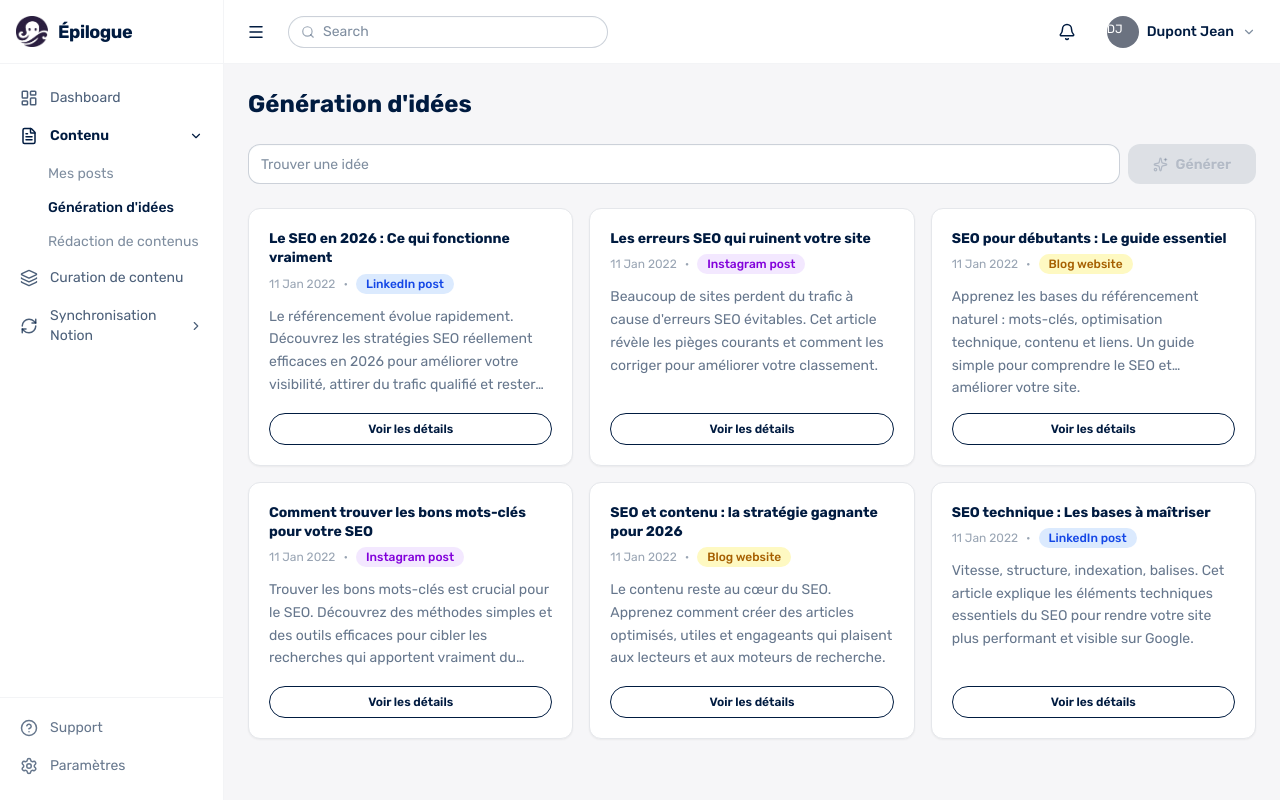
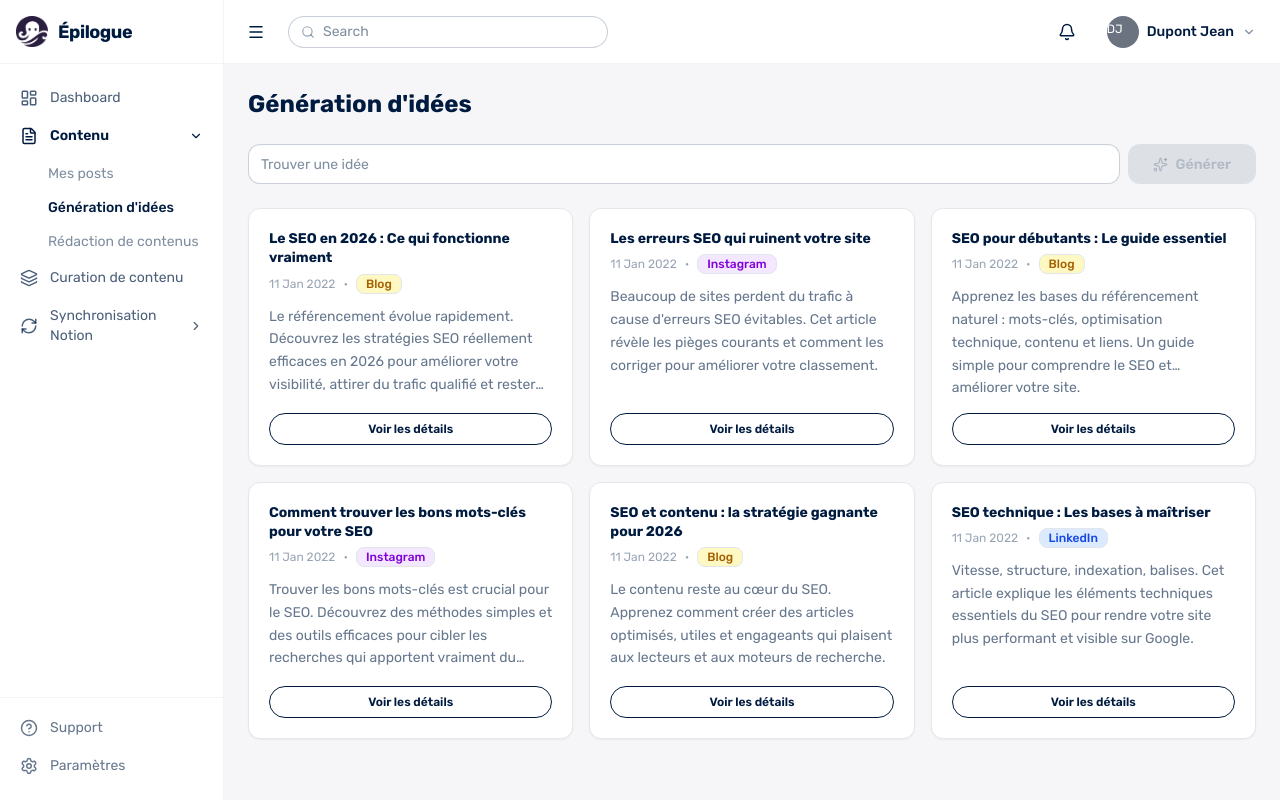
Before and after one commit to IPandragonI/Epilogue, a Next.js app in the folder frontend/: page /content/ideas in a window 1280 px wide. Built offline with nearby package versions, Linux system fonts and the light colour scheme.

Commit message:
Refactor

```diff
--- a/frontend/app/(dashboard)/content/ideas/page.tsx
+++ b/frontend/app/(dashboard)/content/ideas/page.tsx
@@ -3,181 +3,129 @@
 import {useState} from "react";
 import {Sparkles} from "lucide-react";
 import {useRouter} from "next/navigation";
+import {ContentIdea, Platform} from "@/app/types/types";
+import IdeaCard from "@/app/components/content/IdeaCard";
 
-type Plateforme = "LinkedIn post" | "Instagram post" | "Blog website";
-
-type Idee = {
-    id: number;
-    titre: string;
-    date: string;
-    plateforme: Plateforme;
-    description: string;
-};
-
-const PLATEFORME_STYLES: Record<Plateforme, string> = {
-    "LinkedIn post": "bg-blue-100 text-blue-700",
-    "Instagram post": "bg-purple-100 text-purple-700",
-    "Blog website": "bg-yellow-100 text-yellow-700",
-};
-
-function PlatformeBadge({plateforme}: { plateforme: Plateforme }) {
-    return (
-        <span className={`text-xs font-medium px-2.5 py-0.5 rounded-full ${PLATEFORME_STYLES[plateforme]}`}>
-      {plateforme}
-    </span>
-    );
-}
-
-
-const IDEES_INITIALES: Idee[] = [
+const IDEES_INITIALES: ContentIdea[] = [
     {
         id: 1,
-        titre: "Le SEO en 2026 : Ce qui fonctionne vraiment",
-        date: "11 Jan 2022",
-        plateforme: "LinkedIn post",
+        title: "Le SEO en 2026 : Ce qui fonctionne vraiment",
+        createdAt: "11 Jan 2022",
+        platform: Platform.BLOG,
         description: "Le référencement évolue rapidement. Découvrez les stratégies SEO réellement efficaces en 2026 pour améliorer votre visibilité, attirer du trafic qualifié et rester compétitif.",
     },
     {
         id: 2,
-        titre: "Les erreurs SEO qui ruinent votre site",
-        date: "11 Jan 2022",
-        plateforme: "Instagram post",
+        title: "Les erreurs SEO qui ruinent votre site",
+        createdAt: "11 Jan 2022",
+        platform: Platform.INSTAGRAM,
         description: "Beaucoup de sites perdent du trafic à cause d'erreurs SEO évitables. Cet article révèle les pièges courants et comment les corriger pour améliorer votre classement.",
     },
     {
         id: 3,
-        titre: "SEO pour débutants : Le guide essentiel",
-        date: "11 Jan 2022",
-        plateforme: "Blog website",
+        title: "SEO pour débutants : Le guide essentiel",
+        createdAt: "11 Jan 2022",
+        platform: Platform.BLOG,
         description: "Apprenez les bases du référencement naturel : mots-clés, optimisation technique, contenu et liens. Un guide simple pour comprendre le SEO et améliorer votre site.",
     },
     {
         id: 4,
-        titre: "Comment trouver les bons mots-clés pour votre SEO",
-        date: "11 Jan 2022",
-        plateforme: "Instagram post",
+        title: "Comment trouver les bons mots-clés pour votre SEO",
+        createdAt: "11 Jan 2022",
+        platform: Platform.INSTAGRAM,
         description: "Trouver les bons mots-clés est crucial pour le SEO. Découvrez des méthodes simples et des outils efficaces pour cibler les recherches qui apportent vraiment du trafic.",
     },
     {
         id: 5,
-        titre: "SEO et contenu : la stratégie gagnante pour 2026",
-        date: "11 Jan 2022",
-        plateforme: "Blog website",
+        title: "SEO et contenu : la stratégie gagnante pour 2026",
+        createdAt: "11 Jan 2022",
+        platform: Platform.BLOG,
         description: "Le contenu reste au cœur du SEO. Apprenez comment créer des articles optimisés, utiles et engageants qui plaisent aux lecteurs et aux moteurs de recherche.",
     },
     {
         id: 6,
-        titre: "SEO technique : Les bases à maîtriser",
-        date: "11 Jan 2022",
-        plateforme: "LinkedIn post",
+        title: "SEO technique : Les bases à maîtriser",
+        createdAt: "11 Jan 2022",
+        platform: Platform.LINKEDIN,
         description: "Vitesse, structure, indexation, balises. Cet article explique les éléments techniques essentiels du SEO pour rendre votre site plus performant et visible sur Google.",
     },
 ];
 
-const IDEES_GENEREES: Idee[] = [
+const IDEES_GENEREES: ContentIdea[] = [
     {
         id: 101,
-        titre: "Comment l'IA transforme le SEO en 2026",
-        date: "Aujourd'hui",
-        plateforme: "Blog website",
+        title: "Comment l'IA transforme le SEO en 2026",
+        createdAt: "Aujourd'hui",
+        platform: Platform.BLOG,
         description: "L'intelligence artificielle redéfinit les règles du référencement. Explorez comment Google SGE et les LLMs changent la façon dont les contenus sont indexés et découverts.",
     },
     {
         id: 102,
-        titre: "5 astuces pour booster son score SEO",
-        date: "Aujourd'hui",
-        plateforme: "LinkedIn post",
+        title: "5 astuces pour booster son score SEO",
+        createdAt: "Aujourd'hui",
+        platform: Platform.LINKEDIN,
         description: "Des conseils concrets et actionnables pour améliorer rapidement votre positionnement sur Google et attirer un trafic plus qualifié vers votre site.",
     },
     {
         id: 103,
-        titre: "Pourquoi votre blog stagne (et comment y remédier)",
-        date: "Aujourd'hui",
-        plateforme: "Instagram post",
+        title: "Pourquoi votre blog stagne (et comment y remédier)",
+        createdAt: "Aujourd'hui",
+        platform: Platform.INSTAGRAM,
         description: "Manque de régularité, contenu générique, mauvais mots-clés… Identifiez les raisons qui bloquent la croissance de votre blog et les solutions pour en sortir.",
     },
     {
         id: 104,
-        titre: "Rédiger pour les humains ET pour Google",
-        date: "Aujourd'hui",
-        plateforme: "Blog website",
+        title: "Rédiger pour les humains ET pour Google",
+        createdAt: "Aujourd'hui",
+        platform: Platform.BLOG,
         description: "Le meilleur contenu SEO n'est pas celui qui triche avec les algorithmes, mais celui qui répond vraiment aux questions des utilisateurs. Voici comment trouver l'équilibre.",
     },
     {
         id: 105,
-        titre: "Calendrier éditorial SEO : le guide complet",
-        date: "Aujourd'hui",
-        plateforme: "LinkedIn post",
+        title: "Calendrier éditorial SEO : le guide complet",
+        createdAt: "Aujourd'hui",
+        platform: Platform.LINKEDIN,
         description: "Planifier son contenu à l'avance est la clé d'une stratégie SEO cohérente. Découvrez comment structurer votre calendrier pour maximiser votre impact organique.",
     },
     {
         id: 106,
-        titre: "Les outils IA indispensables pour créer du contenu",
-        date: "Aujourd'hui",
-        plateforme: "Instagram post",
+        title: "Les outils IA indispensables pour créer du contenu",
+        createdAt: "Aujourd'hui",
+        platform: Platform.INSTAGRAM,
         description: "ChatGPT, Perplexity, Jasper… Tour d'horizon des meilleurs outils IA pour accélérer la création de contenu SEO sans sacrifier la qualité.",
     },
 ];
 
-function IdeeCard({idee, isNew, onDetailClick}: { idee: Idee; isNew?: boolean; onDetailClick: (idee: Idee) => void }) {
-    return (
-        <div className={`card bg-base-100 border shadow-xs flex flex-col transition-all duration-300 ${isNew ? "border-primary/30 ring-1 ring-primary/20" : "border-base-300"}`}>
-            <div className="card-body p-5 gap-3 flex-1">
-                <div className="flex flex-col gap-1.5">
-                    <h3 className="font-bold text-sm leading-snug line-clamp-2">{idee.titre}</h3>
-                    <div className="flex items-center gap-2 text-xs text-base-content/40">
-                        <span>{idee.date}</span>
-                        <span>•</span>
-                        <PlatformeBadge plateforme={idee.plateforme}/>
-                    </div>
-                </div>
-
-                <p className="text-sm text-base-content/60 leading-relaxed line-clamp-4 flex-1">
-                    {idee.description}
-                </p>
-
-                <button onClick={() => onDetailClick(idee)}
-                    className="btn btn-outline btn-sm rounded-full w-full mt-1">
-                    Voir les détails
-                </button>
-            </div>
-        </div>
-    );
-}
-
-
-export default function IdeesPage() {
+export default function IdeasPage() {
     const router = useRouter();
     const [prompt, setPrompt] = useState("");
-    const [idees, setIdees] = useState<Idee[]>(IDEES_INITIALES);
+    const [ideas, setIdeas] = useState<ContentIdea[]>(IDEES_INITIALES);
     const [loading, setLoading] = useState(false);
     const [generated, setGenerated] = useState(false);
 
-    const handleGenerer = async () => {
+    const handleGenerate = async () => {
         if (!prompt.trim()) return;
         setLoading(true);
         setGenerated(false);
 
         await new Promise((r) => setTimeout(r, 1400));
 
-        setIdees(IDEES_GENEREES);
+        setIdeas(IDEES_GENEREES);
         setGenerated(true);
         setLoading(false);
     };
 
-    const handleDetail = (idee: Idee) => {
-        router.push(`/content/idees/${idee.id}`);
+    const handleDetail = (idee: ContentIdea) => {
+        router.push(`/content/ideas/${idee.id}`);
     };
 
     const handleKeyDown = (e: React.KeyboardEvent<HTMLInputElement>) => {
-        if (e.key === "Enter") handleGenerer();
+        if (e.key === "Enter") handleGenerate();
     };
 
     return (
         <div className="flex flex-col gap-6 max-w-full">
-
             <h1 className="text-2xl font-bold font-display">Génération d&apos;idées</h1>
-
             <div className="flex gap-2">
                 <input
                     type="text"
@@ -188,7 +136,7 @@ export default function IdeesPage() {
                     className="input input-bordered flex-1 text-sm rounded-xl"
                 />
                 <button
-                    onClick={handleGenerer}
+                    onClick={handleGenerate}
                     disabled={loading || !prompt.trim()}
                     className="btn btn-neutral px-6 rounded-xl gap-2"
                 >
@@ -204,10 +152,10 @@ export default function IdeesPage() {
             {generated && (
                 <div className="flex items-center gap-2 text-sm text-base-content/50">
                     <Sparkles size={13} className="text-primary"/>
-                    <span>{idees.length} idées générées pour &quot;{prompt}&quot;</span>
+                    <span>{ideas.length} idées générées pour &quot;{prompt}&quot;</span>
                     <button
                         onClick={() => {
-                            setIdees(IDEES_INITIALES);
+                            setIdeas(IDEES_INITIALES);
                             setGenerated(false);
                             setPrompt("");
                         }}
@@ -219,8 +167,8 @@ export default function IdeesPage() {
             )}
 
             <div className="grid grid-cols-1 sm:grid-cols-2 lg:grid-cols-3 gap-4">
-                {idees.map((idee) => (
-                    <IdeeCard key={idee.id} idee={idee} isNew={generated} onDetailClick={handleDetail}/>
+                {ideas.map((idee) => (
+                    <IdeaCard key={idee.id} idee={idee} isNew={generated} onDetailClick={handleDetail}/>
                 ))}
             </div>
 
--- a/frontend/app/(dashboard)/content/posts/page.tsx
+++ b/frontend/app/(dashboard)/content/posts/page.tsx
@@ -1,8 +1,8 @@
 import Link from "next/link";
 import {ArrowUpDown, MoreHorizontal, ChevronLeft, ChevronRight, Plus} from "lucide-react";
 import {Content, Status} from "@/app/types/types";
-import StatusBadge from "@/app/components/common/StatusBadge";
-import ScoreBar from "@/app/components/common/ScoreBar";
+import StatusBadge from "@/app/components/content/StatusBadge";
+import ScoreBar from "@/app/components/content/ScoreBar";
 
 const CONTENTS: Content[] = [
     {
--- a/frontend/app/(dashboard)/dashboard/page.tsx
+++ b/frontend/app/(dashboard)/dashboard/page.tsx
@@ -1,7 +1,7 @@
 import {LayoutList, TrendingUp, Zap, ArrowUpDown, MoreHorizontal, ChevronLeft, ChevronRight} from "lucide-react";
 import {StatCard, Status, Content} from "@/app/types/types";
-import StatusBadge from "@/app/components/common/StatusBadge";
-import ScoreBar from "@/app/components/common/ScoreBar";
+import StatusBadge from "@/app/components/content/StatusBadge";
+import ScoreBar from "@/app/components/content/ScoreBar";
 
 const STATS: StatCard[] = [
     {
--- /dev/null
+++ b/frontend/app/components/content/IdeaCard.tsx
@@ -0,0 +1,29 @@
+import PlatformBadge from "@/app/components/content/PlatformBadge";
+import {ContentIdea} from "@/app/types/types";
+
+function IdeaCard({idee, isNew, onDetailClick}: { idee: ContentIdea; isNew?: boolean; onDetailClick: (idee: ContentIdea) => void }) {
+    return (
+        <div className={`card bg-base-100 border shadow-xs flex flex-col transition-all duration-300 ${isNew ? "border-primary/30 ring-1 ring-primary/20" : "border-base-300"}`}>
+            <div className="card-body p-5 gap-3 flex-1">
+                <div className="flex flex-col gap-1.5">
+                    <h3 className="font-bold text-sm leading-snug line-clamp-2">{idee.title}</h3>
+                    <div className="flex items-center gap-2 text-xs text-base-content/40">
+                        <span>{idee.createdAt}</span>
+                        <span>•</span>
+                        <PlatformBadge platform={idee.platform}/>
+                    </div>
+                </div>
+
+                <p className="text-sm text-base-content/60 leading-relaxed line-clamp-4 flex-1">
+                    {idee.description}
+                </p>
+
+                <button onClick={() => onDetailClick(idee)} className="btn btn-outline btn-sm rounded-full w-full mt-1">
+                    Voir les détails
+                </button>
+            </div>
+        </div>
+    );
+}
+
+export default IdeaCard;
--- /dev/null
+++ b/frontend/app/components/content/PlatformBadge.tsx
@@ -0,0 +1,17 @@
+import {Platform, PlatformType} from "@/app/types/types";
+
+function PlatformBadge({platform}: { platform: PlatformType }) {
+    const styles: Record<PlatformType, string> = {
+        [Platform.LINKEDIN]: "bg-blue-100 text-blue-700",
+        [Platform.INSTAGRAM]: "bg-purple-100 text-purple-700",
+        [Platform.BLOG]: "bg-yellow-100 text-yellow-700",
+        [Platform.TWITTER]: "bg-cyan-100 text-cyan-700",
+    };
+    return (
+        <span className={`badge badge-soft badge-sm font-medium ${styles[platform]}`}>
+      {platform}
+    </span>
+    );
+}
+
+export default PlatformBadge;
--- a/frontend/app/components/common/StatusBadge.tsx
+++ b/frontend/app/components/content/StatusBadge.tsx
@@ -1,10 +1,10 @@
-import { Status, StatusType } from "@/app/types/types";
+import {Status, StatusType} from "@/app/types/types";
 
-function StatusBadge({ status }: { status: StatusType }) {
+function StatusBadge({status}: { status: StatusType }) {
     const styles: Record<StatusType, string> = {
         [Status.PUBLISHED]: "badge-success",
         [Status.DRAFT]: "badge-warning",
-        [Status.SYNCING]: "badge-info",
+        [Status.WAITING_PUBLISH]: "badge-info",
     };
 
     return (
--- a/frontend/app/types/types.tsx
+++ b/frontend/app/types/types.tsx
@@ -13,6 +13,15 @@ export const NotionSyncStatus = {
 } as const;
 
 export type NotionSyncStatusType = (typeof NotionSyncStatus)[keyof typeof NotionSyncStatus];
+
+export const Platform = {
+    BLOG: "Blog",
+    LINKEDIN: "LinkedIn",
+    TWITTER: "Twitter",
+    INSTAGRAM: "Instagram",
+} as const;
+
+export type PlatformType = (typeof Platform)[keyof typeof Platform];
 
 export interface Content {
     id: number;
@@ -36,6 +45,25 @@ export interface ContentNotion {
     notionPageId?: string;
 }
 
+export interface ContentIdea {
+    id: number;
+    title: string;
+    description: string;
+    topic?: Topic;
+    platform: PlatformType;
+    createdAt: string;
+    updatedAt?: string;
+}
+
+export interface Topic {
+    id: number;
+    name: string;
+    description?: string;
+    color?: string;
+    createdAt: string;
+    updatedAt: string;
+}
+
 export interface StatCard {
     label: string;
     value: string;
```
Also changed, not shown: frontend/app/components/content/ScoreBar.tsx (renamed from frontend/app/components/common/ScoreBar.tsx).
